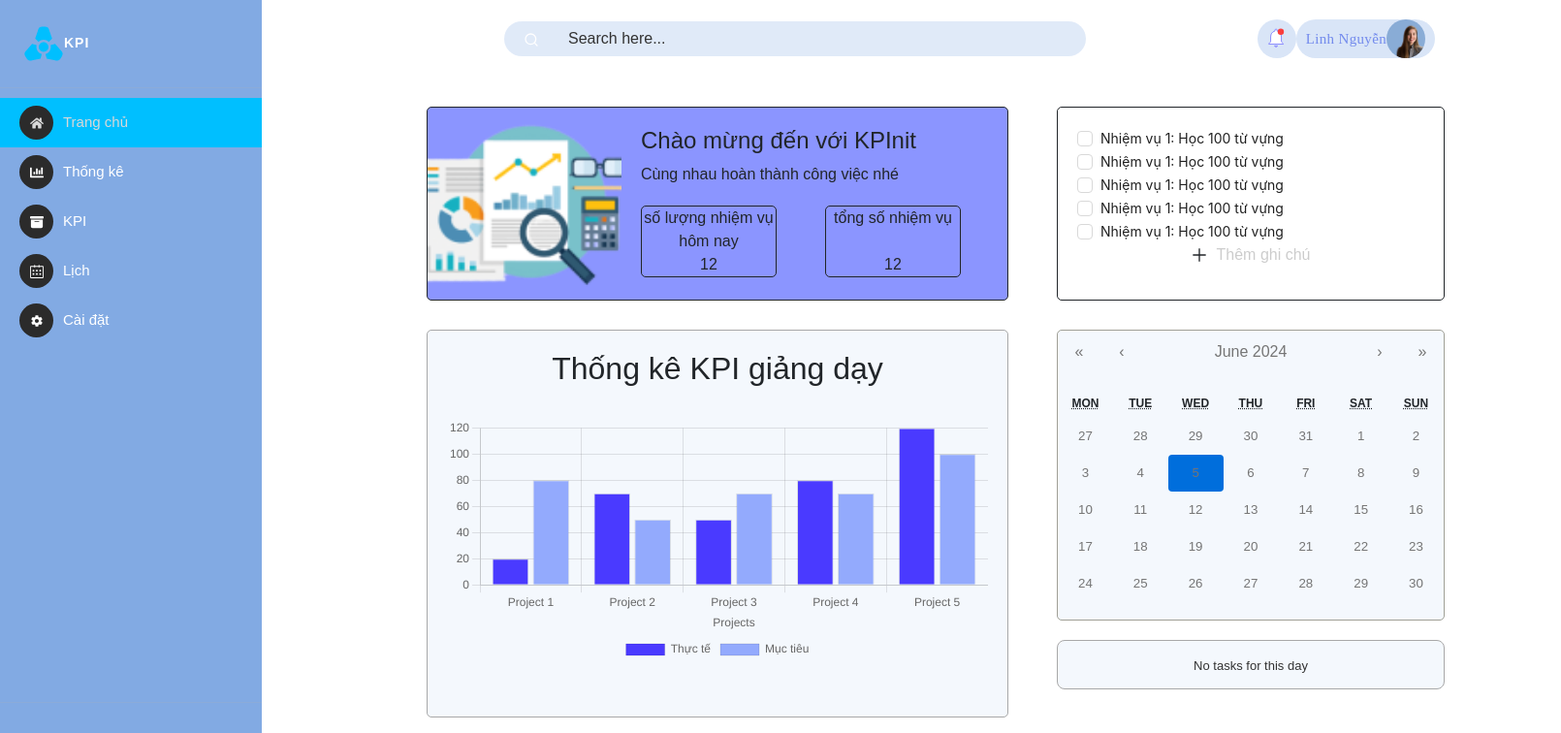
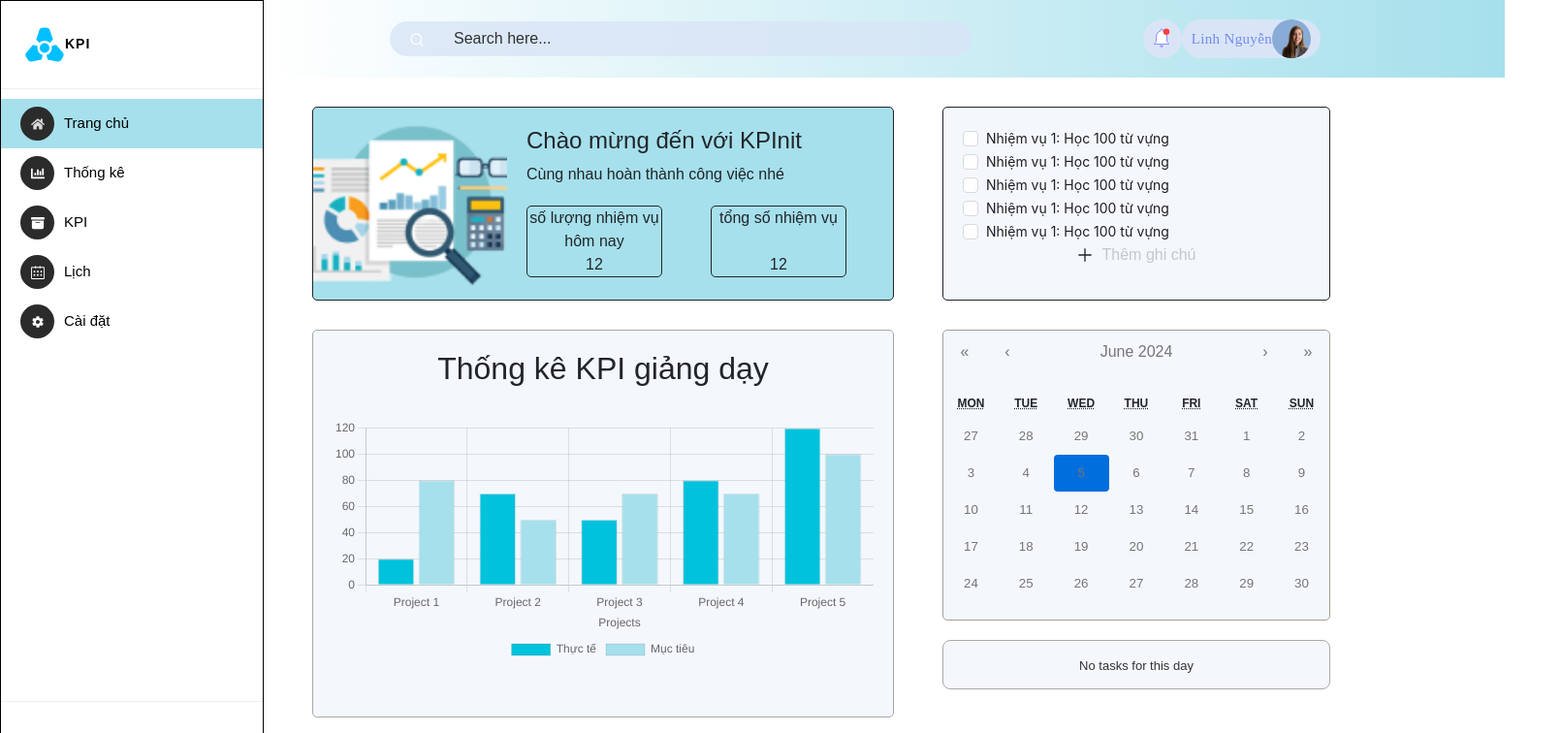
Before and after one commit to iaht211/UIUX-2023.2, a React (Create React App) app: page / in a window 1280 px wide. Shown: the top 756 px of the page at 97% size, 1610 px wide, since content can reach past the window. Built offline with nearby package versions, Linux system fonts and the light colour scheme.

Commit message:
fix color

```diff
--- a/src/App.scss
+++ b/src/App.scss
@@ -51,6 +51,7 @@ $mobile-width: 480;
 
 .sidebar-content {
   flex: 0 0 auto;
+  border: 1px solid #000000;
   /* Adjust width as needed */
 }
 
@@ -80,7 +81,7 @@ $mobile-width: 480;
   margin-top: 60px;
   /* Height of the navbar */
   overflow-y: auto;
-  padding: 20px 120px;
+  padding-top: 20px;
   height: calc(100vh - 60px);
 
   /* Full height minus navbar height */
--- a/src/components/Calender/Calender.scss
+++ b/src/components/Calender/Calender.scss
@@ -13,6 +13,6 @@
   }
 
   .fc .fc-button:hover {
-    background-color: #1b74f9 !important; /* Change the background color on hover if desired */
+    background-color: #a6e0ec !important; /* Change the background color on hover if desired */
     color: #000000 !important;
   }
--- a/src/components/Home/Home.js
+++ b/src/components/Home/Home.js
@@ -15,13 +15,13 @@ const Home = () => {
             {
                 label: "Thực tế",
                 data: [20, 70, 50, 80, 120],
-                backgroundColor: '#4A3AFF',
+                backgroundColor: '#00c2dc',
                 borderWidth: 1,
             },
             {
                 label: "Mục tiêu",
                 data: [80, 50, 70, 70, 100],
-                backgroundColor: '#93AAFD',
+                backgroundColor: '#a6e0ec',
                 borderWidth: 1,
             }
         ],
--- a/src/components/Home/Home.scss
+++ b/src/components/Home/Home.scss
@@ -33,7 +33,7 @@ $mobile-width: 480;
       border-radius: 5px;
       display: flex;
       margin: 30px 0 30px 50px;
-      background-color: #8b95ff;
+      background-color: #a6e0ec;
 
       @include mobile {
         width: 100%;
@@ -106,6 +106,7 @@ $mobile-width: 480;
       width: 400px;
       height: 200px;
       padding: 20px;
+      background-color: #F4F8FD;
 
       @include mobile {
         width: 100%;
--- a/src/components/NavBar/NavBar.scss
+++ b/src/components/NavBar/NavBar.scss
@@ -9,6 +9,7 @@ $mobile-width: 480;
 
 .navbar-content {
     width: 100%;
+    background: linear-gradient(to right, white, #a6e0ec);
 
     @include mobile {
         margin-bottom: 20px;
--- a/src/components/SideBar/SideBar.js
+++ b/src/components/SideBar/SideBar.js
@@ -46,7 +46,7 @@ const SideBar = (props) => {
                     }}
                 >
                     <GiReactor size={'3em'} color='00bfff' />
-                    <span>KPI</span>
+                    <span style={{color: '#000000'}}>KPI</span>
                 </div>
             </SidebarHeader>
 
--- a/src/components/SideBar/SideBar.scss
+++ b/src/components/SideBar/SideBar.scss
@@ -1,6 +1,9 @@
 .pro-sidebar>.pro-sidebar-inner {
-    background-color: #82AAE3;
+    background-color: #ffffff;
     color: #ffffff;
+    .pro-item-content {
+        color: #000000;
+    }
 }
 
 .sidebar-btn-wrapper {
@@ -35,7 +38,7 @@
 }
 
 .active {
-    background-color: #00bfff; // Change this to your desired active background color
+    background-color: #a6e0ec; // Change this to your desired active background color
     color: white; // Change this to your desired active text color
 }
 
```
